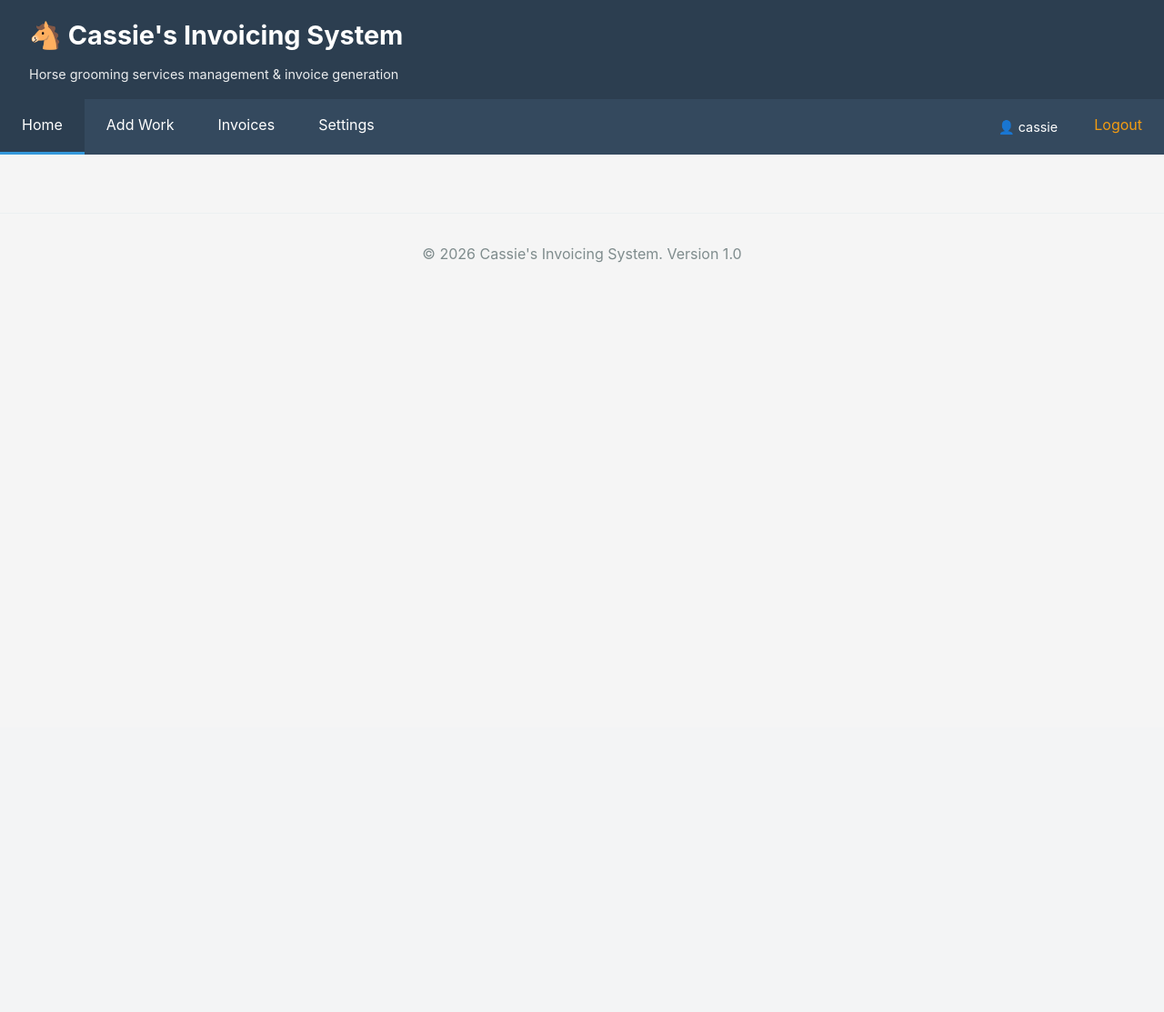
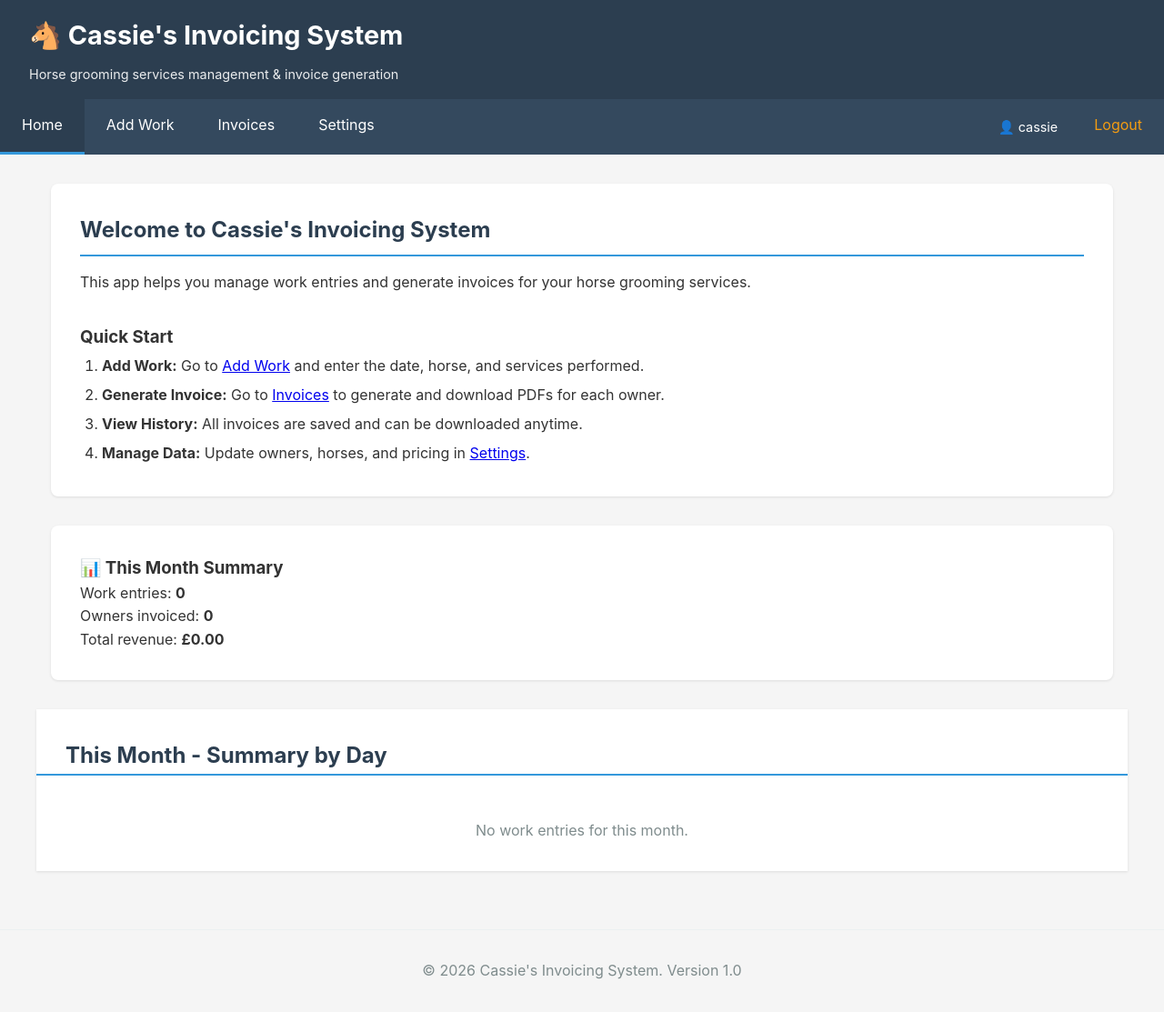
Before and after one commit to eaglebusinessconsultingltd-dev/cassies-invoicing, a Flask app: page / in a window 1280 px wide. Shown: the whole page at 91% size. Before the commit the page ends 289 px from the top, so only its background shows below. Run offline with Flask 3, Linux system fonts and the light colour scheme; a user stored in the database is signed in; data comes from the database, SQL or seed files in the repository; data that the repository does not hold is empty.

Commit message:
index and base fix

```diff
--- a/templates/base.html
+++ b/templates/base.html
@@ -74,6 +74,10 @@
 
         .card.no-padding {
             padding: 0;
+            margin-left: -1rem;
+            margin-right: -1rem;
+            margin-bottom: 2rem;
+            border-radius: 0;
         }
 
         .card h2 {
--- a/templates/index.html
+++ b/templates/index.html
@@ -1,483 +1,189 @@
-<!DOCTYPE html>
-<html lang="en">
-<head>
-    <meta charset="UTF-8">
-    <meta name="viewport" content="width=device-width, initial-scale=1.0">
-    <title>Cassie's Invoicing System</title>
-    <link rel="icon" type="image/x-icon" href="{{ url_for('static', filename='favicon.ico') }}">
-    <style>
-        * {
-            margin: 0;
-            padding: 0;
-            box-sizing: border-box;
-        }
+{% extends "base.html" %}
 
-        body {
-            font-family: -apple-system, BlinkMacSystemFont, 'Segoe UI', Roboto, 'Helvetica Neue', Arial, sans-serif;
-            background: #f5f5f5;
-            color: #333;
-            line-height: 1.6;
-        }
+{% block content %}
+<div class="card">
+    <h2>Welcome to Cassie's Invoicing System</h2>
+    <p>This app helps you manage work entries and generate invoices for your horse grooming services.</p>
 
-        header {
-            background: #2c3e50;
-            color: white;
-            padding: 1rem 2rem;
-            box-shadow: 0 2px 4px rgba(0,0,0,0.1);
-        }
+    <div style="margin-top: 2rem;">
+        <h3>Quick Start</h3>
+        <ol style="margin-left: 1.5rem; line-height: 2;">
+            <li><strong>Add Work:</strong> Go to <a href="/work-entry">Add Work</a> and enter the date, horse, and services performed.</li>
+            <li><strong>Generate Invoice:</strong> Go to <a href="/invoices">Invoices</a> to generate and download PDFs for each owner.</li>
+            <li><strong>View History:</strong> All invoices are saved and can be downloaded anytime.</li>
+            <li><strong>Manage Data:</strong> Update owners, horses, and pricing in <a href="/settings">Settings</a>.</li>
+        </ol>
+    </div>
+</div>
 
-        header h1 {
-            font-size: 1.8rem;
-            margin-bottom: 0.5rem;
-        }
+<div class="grid">
+    <div class="card">
+        <h3>📊 This Month Summary</h3>
+        <div id="summary-stats">
+            <p>Work entries: <strong id="work-count">0</strong></p>
+            <p>Owners invoiced: <strong id="owner-count">0</strong></p>
+            <p>Total revenue: <strong id="total-revenue">£0.00</strong></p>
+        </div>
+    </div>
+</div>
 
-        header p {
-            font-size: 0.9rem;
-            opacity: 0.9;
-        }
+<!-- Summary by Day -->
+<div class="card no-padding">
+    <h2 style="padding: 2rem 2rem 0 2rem; margin: 0 0 1rem 0;">This Month - Summary by Day</h2>
+    <div id="summary-by-day" class="loading" style="padding: 2rem;">
+        <div class="spinner"></div>
+        Loading summary...
+    </div>
+</div>
 
-        nav {
-            background: #34495e;
-            padding: 0;
-            display: flex;
-            flex-wrap: wrap;
-        }
-
-        nav a {
-            color: white;
-            text-decoration: none;
-            padding: 1rem 1.5rem;
-            display: block;
-            transition: background 0.3s;
-            border-bottom: 3px solid transparent;
-        }
-
-        nav a:hover,
-        nav a.active {
-            background: #2c3e50;
-            border-bottom-color: #3498db;
-        }
-
-        .container {
-            max-width: 1200px;
-            margin: 2rem auto;
-            padding: 0 1rem;
-        }
-
-        .card {
-            background: white;
-            border-radius: 8px;
-            box-shadow: 0 1px 3px rgba(0,0,0,0.1);
-            padding: 2rem;
-            margin-bottom: 2rem;
-        }
-
-        .card.no-padding {
-            padding: 0;
-            margin-left: -1rem;
-            margin-right: -1rem;
-            margin-bottom: 2rem;
-            border-radius: 0;
-        }
-
-        .card h2 {
-            margin-bottom: 1rem;
-            color: #2c3e50;
-            border-bottom: 2px solid #3498db;
-            padding-bottom: 0.5rem;
-        }
-
-        .button {
-            display: inline-block;
-            padding: 0.75rem 1.5rem;
-            background: #3498db;
-            color: white;
-            text-decoration: none;
-            border-radius: 4px;
-            border: none;
-            cursor: pointer;
-            font-size: 1rem;
-            transition: background 0.3s;
-            margin-right: 0.5rem;
-        }
-
-        .button:hover {
-            background: #2980b9;
-        }
-
-        .button.secondary {
-            background: #95a5a6;
-        }
-
-        .button.secondary:hover {
-            background: #7f8c8d;
-        }
-
-        .button.danger {
-            background: #e74c3c;
-        }
-
-        .button.danger:hover {
-            background: #c0392b;
-        }
-
-        .button.success {
-            background: #27ae60;
-        }
-
-        .button.success:hover {
-            background: #229954;
-        }
-
-        input[type="text"],
-        input[type="date"],
-        input[type="number"],
-        select,
-        textarea {
-            width: 100%;
-            padding: 0.75rem;
-            margin: 0.5rem 0 1rem 0;
-            border: 1px solid #bdc3c7;
-            border-radius: 4px;
-            font-family: inherit;
-            font-size: 1rem;
-        }
-
-        input[type="text"]:focus,
-        input[type="date"]:focus,
-        input[type="number"]:focus,
-        select:focus,
-        textarea:focus {
-            outline: none;
-            border-color: #3498db;
-            box-shadow: 0 0 5px rgba(52, 152, 219, 0.5);
-        }
-
-        label {
-            display: block;
-            margin-top: 1rem;
-            font-weight: 600;
-            color: #2c3e50;
-        }
-
-        .form-group {
-            margin-bottom: 1.5rem;
-        }
-
-        .grid {
-            display: grid;
-            grid-template-columns: repeat(auto-fit, minmax(250px, 1fr));
-            gap: 1.5rem;
-        }
-
-        /* Mobile-first responsive adjustments */
-        @media (max-width: 768px) {
-            .card {
-                padding: 1.5rem;
-                margin-bottom: 1.5rem;
-            }
-
-            .grid {
-                grid-template-columns: 1fr;
-                gap: 1rem;
-            }
-
-            header {
-                padding: 1rem;
-            }
-
-            header h1 {
-                font-size: 1.5rem;
-            }
-
-            nav {
-                flex-direction: column;
-            }
-
-            nav a {
-                padding: 0.75rem 1rem;
-                border-right: none;
-            }
-
-            nav a:not(:last-child) {
-                border-bottom: 1px solid rgba(255, 255, 255, 0.1);
+<script>
+    // Load bank holidays for checking
+    let bankHolidayDates = [];
+    async function loadBankHolidays() {
+        try {
+            const response = await fetch('/api/bank-holidays');
+            const holidays = await response.json();
+            bankHolidayDates = holidays.map(h => h.date);
+        } catch (error) {
+            console.error('Error loading bank holidays:', error);
         }
     }
 
-        @media (max-width: 480px) {
-            .card {
-                padding: 1rem;
+    // Load summary stats
+    async function loadSummary() {
+        try {
+            const today = new Date();
+            const month = today.getMonth() + 1;  // 1-based (1=Jan, 4=Apr, etc.)
+            const year = today.getFullYear();
+
+            const response = await fetch(`/api/work-entries?month=${month}&year=${year}`);
+            const entries = await response.json();
+
+            const owners = new Set(entries.map(e => e.owner_name));
+
+            // Calculate total with surcharges: base * (2 if late_booking) * (2 if bank_holiday)
+            const total = entries.reduce((sum, e) => {
+                let cost = e.base_cost;
+                if (e.surcharge_type === 'late_booking') {
+                    cost *= 2;
                 }
+                if (bankHolidayDates.includes(e.date)) {
+                    cost *= 2;
+                }
+                return sum + cost;
+            }, 0);
 
-            .button {
-                display: block;
-                width: 100%;
-                padding: 0.75rem;
-                margin: 0.5rem 0;
-                text-align: center;
-            }
-
-            .button:hover {
-                margin-right: 0;
-            }
-
-            input[type="text"],
-            input[type="date"],
-            input[type="number"],
-            select,
-            textarea {
-                font-size: 16px;
-            }
-
-            /* Mobile table styling */
-            table {
-                width: 100%;
-                border-collapse: collapse;
-            }
-
-            table thead {
-                display: none;
-            }
-
-            table tr {
-                display: block;
-                margin-bottom: 1rem;
-                border: 1px solid #ddd;
-                border-radius: 4px;
-                overflow: hidden;
-            }
-
-            table td {
-                display: block;
-                padding: 0.75rem;
-                border: none;
-                border-bottom: 1px solid #eee;
-            }
-
-            table td:last-child {
-                border-bottom: none;
-            }
-
-            table td:before {
-                content: attr(data-label);
-                font-weight: bold;
-                color: #2c3e50;
-                display: block;
-                margin-bottom: 0.5rem;
-                font-size: 0.85rem;
+            document.getElementById('work-count').textContent = entries.length;
+            document.getElementById('owner-count').textContent = owners.size;
+            document.getElementById('total-revenue').textContent = `£${total.toFixed(2)}`;
+        } catch (error) {
+            console.error('Error loading summary:', error);
         }
     }
 
-        .alert {
-            padding: 1rem;
-            margin-bottom: 1rem;
-            border-radius: 4px;
-            border-left: 4px solid;
+    // Load summary by day
+    async function loadSummaryByDay() {
+        try {
+            const today = new Date();
+            const month = today.getMonth() + 1;
+            const year = today.getFullYear();
+
+            const response = await fetch(`/api/work-entries?month=${month}&year=${year}`);
+            const entries = await response.json();
+
+            if (entries.length === 0) {
+                document.getElementById('summary-by-day').innerHTML = '<p>No work entries for this month.</p>';
+                return;
             }
 
-        .alert.success {
-            background: #d4edda;
-            color: #155724;
-            border-color: #28a745;
+            // Group by date
+            const byDate = {};
+            entries.forEach(entry => {
+                if (!byDate[entry.date]) {
+                    byDate[entry.date] = [];
+                }
+                byDate[entry.date].push(entry);
+            });
+
+            // Sort dates
+            const sortedDates = Object.keys(byDate).sort();
+
+            let html = '';
+            sortedDates.forEach(date => {
+                const dateObj = new Date(date);
+                const dateStr = dateObj.toLocaleDateString('en-GB', { weekday: 'short', day: 'numeric', month: 'short', year: '2-digit' });
+                const dayEntries = byDate[date];
+
+                html += `
+                    <div style="margin-bottom: 2rem; padding: 0;">
+                        <h4 style="padding: 0 2rem; margin: 0 0 0.5rem 0;">${dateStr}</h4>
+                        <div style="font-size: 0.8rem;">
+                `;
+
+                dayEntries.forEach(entry => {
+                    // Calculate cost: base * (2 if late_booking) * (2 if bank_holiday)
+                    let charge = entry.base_cost;
+                    let serviceName = entry.service_name;
+
+                    if (entry.surcharge_type === 'late_booking') {
+                        charge *= 2;
+                        serviceName += ' (Late Charge)';
                     }
 
-        .alert.error {
-            background: #f8d7da;
-            color: #721c24;
-            border-color: #f5c6cb;
+                    if (bankHolidayDates.includes(entry.date)) {
+                        charge *= 2;
+                        serviceName += ' (Bank Holiday Double Rate)';
                     }
 
-        .alert.info {
-            background: #d1ecf1;
-            color: #0c5460;
-            border-color: #bee5eb;
+                    html += `
+                        <div style="display: grid; grid-template-columns: 1fr 2fr 0.8fr; gap: 0.5rem; padding: 0.4rem 2rem; border-bottom: 1px solid #eee; align-items: center;">
+                            <span style="white-space: nowrap; overflow: hidden; text-overflow: ellipsis;">${entry.horse_name}</span>
+                            <span>${serviceName}</span>
+                            <span style="text-align: right; white-space: nowrap;"><strong>£${charge.toFixed(2)}</strong></span>
+                        </div>
+                    `;
+                });
+
+                // Day total
+                const dayTotal = dayEntries.reduce((sum, e) => {
+                    let cost = e.base_cost;
+                    if (e.surcharge_type === 'late_booking') {
+                        cost *= 2;
+                    }
+                    if (bankHolidayDates.includes(e.date)) {
+                        cost *= 2;
+                    }
+                    return sum + cost;
+                }, 0);
+
+                html += `
+                        </div>
+                        <div style="text-align: right; padding: 0.5rem 2rem; border-top: 2px solid #34495e; font-size: 0.9rem;">
+                            <strong>Day Total: £${dayTotal.toFixed(2)}</strong>
+                        </div>
+                    </div>
+                `;
+            });
+
+            document.getElementById('summary-by-day').innerHTML = html;
+        } catch (error) {
+            console.error('Error loading summary by day:', error);
+            document.getElementById('summary-by-day').innerHTML = '<p class="alert alert-error">Error loading summary.</p>';
+        }
     }
 
-        table {
-            width: 100%;
-            border-collapse: collapse;
-            margin: 1rem 0;
-        }
-
-        table th {
-            background: #34495e;
-            color: white;
-            padding: 0.75rem;
-            text-align: left;
-            font-weight: 600;
-        }
-
-        table td {
-            padding: 0.75rem;
-            border-bottom: 1px solid #ecf0f1;
-        }
-
-        table tr:hover {
-            background: #f9f9f9;
-        }
-
-        .text-right {
-            text-align: right;
-        }
-
-        .text-center {
-            text-align: center;
-        }
-
-        .badge {
-            display: inline-block;
-            padding: 0.25rem 0.75rem;
-            border-radius: 12px;
-            font-size: 0.85rem;
-            font-weight: 600;
-        }
-
-        .badge.primary {
-            background: #3498db;
-            color: white;
-        }
-
-        .badge.success {
-            background: #27ae60;
-            color: white;
-        }
-
-        .badge.warning {
-            background: #f39c12;
-            color: white;
-        }
-
-        .loading {
-            text-align: center;
-            padding: 2rem;
-            color: #7f8c8d;
-        }
-
-        .spinner {
-            border: 4px solid #ecf0f1;
-            border-top: 4px solid #3498db;
-            border-radius: 50%;
-            width: 40px;
-            height: 40px;
-            animation: spin 1s linear infinite;
-            margin: 0 auto 1rem;
-        }
-
-        @keyframes spin {
-            0% { transform: rotate(0deg); }
-            100% { transform: rotate(360deg); }
-        }
-
-        footer {
-            text-align: center;
-            padding: 2rem;
-            color: #7f8c8d;
-            margin-top: 4rem;
-            border-top: 1px solid #ecf0f1;
-        }
-
-        .modal {
-            display: none;
-            position: fixed;
-            z-index: 1000;
-            left: 0;
-            top: 0;
-            width: 100%;
-            height: 100%;
-            background-color: rgba(0,0,0,0.4);
-        }
-
-        .modal.show {
-            display: block;
-        }
-
-        .modal-content {
-            background-color: white;
-            margin: 5% auto;
-            padding: 2rem;
-            border: 1px solid #888;
-            border-radius: 8px;
-            width: 90%;
-            max-width: 600px;
-            box-shadow: 0 4px 6px rgba(0,0,0,0.1);
-        }
-
-        .modal-header {
-            display: flex;
-            justify-content: space-between;
-            align-items: center;
-            margin-bottom: 1rem;
-        }
-
-        .modal-header h2 {
-            margin: 0;
-            color: #2c3e50;
-        }
-
-        .close {
-            color: #aaa;
-            font-size: 2rem;
-            font-weight: bold;
-            cursor: pointer;
-        }
-
-        .close:hover {
-            color: #000;
-        }
-    </style>
-</head>
-<body>
-    <header>
-        <h1>🐴 Cassie's Invoicing System</h1>
-        <p>Horse grooming services management & invoice generation</p>
-    </header>
-
-    <nav>
-        <a href="/" class="nav-link" data-page="home">Home</a>
-        <a href="/work-entry" class="nav-link" data-page="work-entry">Add Work</a>
-        <a href="/invoices" class="nav-link" data-page="invoices">Invoices</a>
-        <a href="/settings" class="nav-link" data-page="settings">Settings</a>
-        <span style="margin-left: auto; display: flex; align-items: center; padding: 0 1rem; color: white; font-size: 0.9rem;">
-            👤 {{ current_user.username if current_user.is_authenticated else 'Guest' }}
-        </span>
-        <a href="/logout" class="nav-link" style="color: #f39c12;">Logout</a>
-    </nav>
-
-    <div class="container">
-        {% with messages = get_flashed_messages(with_categories=true) %}
-            {% if messages %}
-                {% for category, message in messages %}
-                    <div class="alert alert-{{ category }}">{{ message }}</div>
-                {% endfor %}
-            {% endif %}
-        {% endwith %}
-
-        {% block content %}{% endblock %}
-    </div>
-
-    <footer>
-        <p>&copy; 2026 Cassie's Invoicing System. Version 1.0</p>
-    </footer>
-
-    <script>
-        // Simple navigation script
-        document.querySelectorAll('.nav-link').forEach(link => {
-            link.addEventListener('click', function(e) {
-                // Update active state
-                document.querySelectorAll('.nav-link').forEach(l => l.classList.remove('active'));
-                this.classList.add('active');
-            });
+    // Load on page load
+    loadBankHolidays().then(() => {
+        loadSummary();
+        loadSummaryByDay();
     });
 
-        // Highlight current page
-        const currentPage = window.location.pathname;
-        document.querySelectorAll('.nav-link').forEach(link => {
-            if (link.getAttribute('href') === currentPage) {
-                link.classList.add('active');
-            }
+    // Refresh every 30 seconds
+    setInterval(() => {
+        loadBankHolidays().then(() => {
+            loadSummary();
+            loadSummaryByDay();
         });
+    }, 30000);
 </script>
-
-    {% block scripts %}{% endblock %}
-</body>
-</html>
+{% endblock %}
```
Lines whose indentation alone changed are shown as unchanged.
